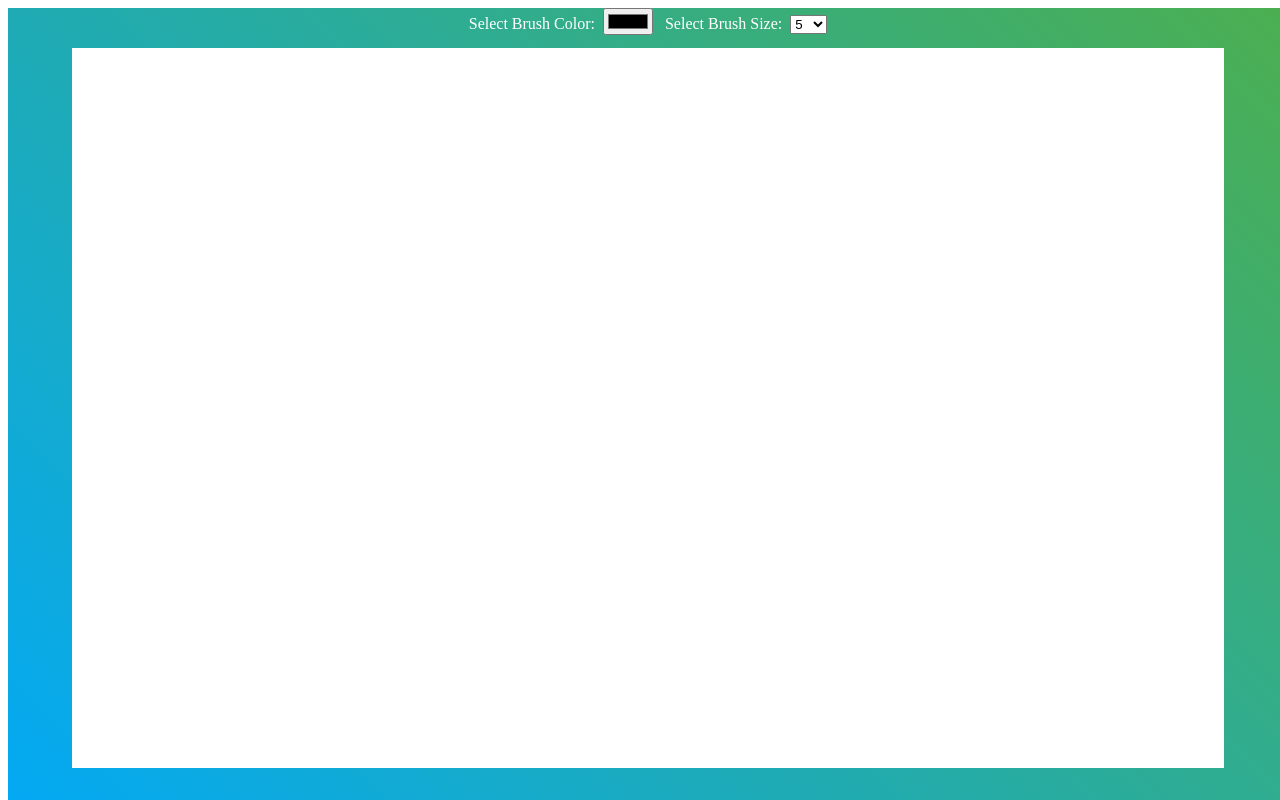
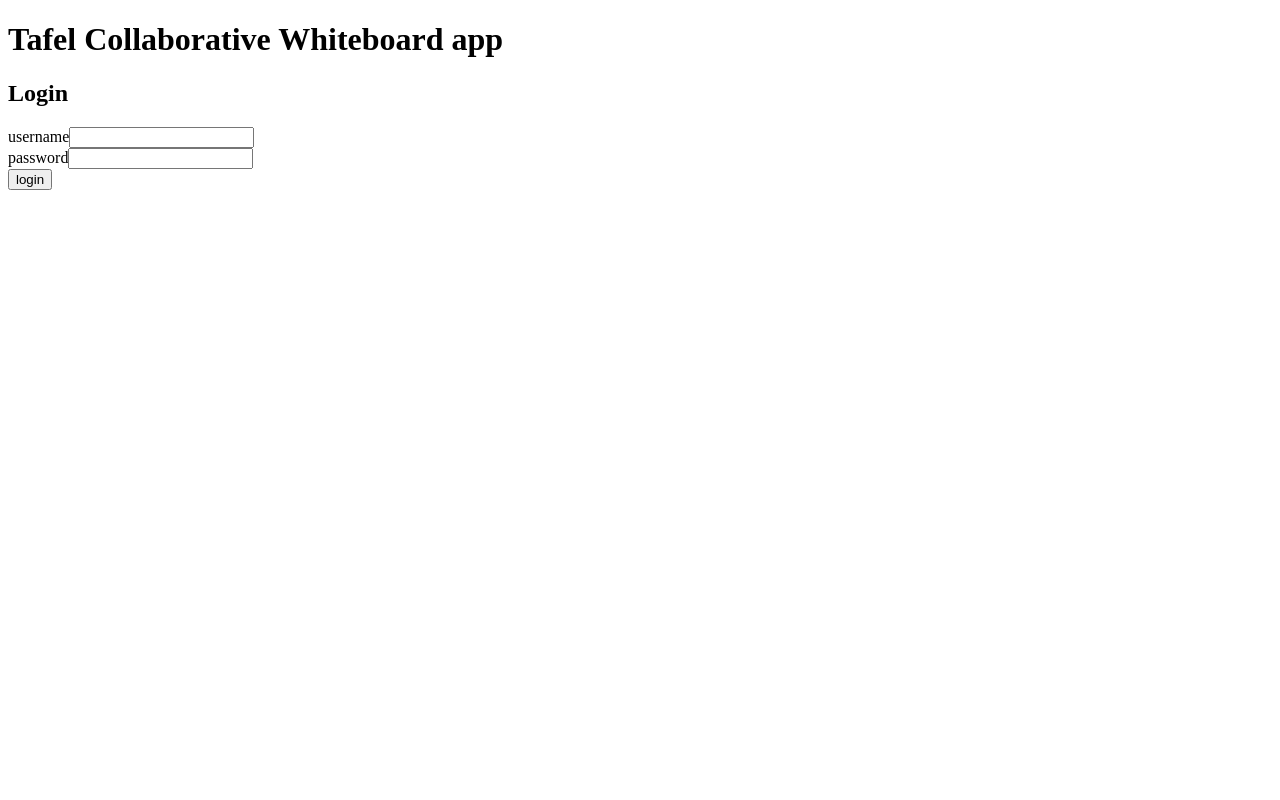
Before and after one commit to RafaelFrKl/tafel-collaborative-whiteboarding-app, a React (Create React App) app in the folder tafel/: page / in a window 1280 px wide. Built offline with nearby package versions, Linux system fonts and the light colour scheme; no server answers.

Commit message:
User Auth and login in frontend

```diff
--- a/tafel/package.json
+++ b/tafel/package.json
@@ -6,6 +6,8 @@
     "@testing-library/jest-dom": "^5.16.5",
     "@testing-library/react": "^13.4.0",
     "@testing-library/user-event": "^13.5.0",
+    "axios": "^1.3.4",
+    "http-proxy-middleware": "^2.0.6",
     "react": "^18.2.0",
     "react-dom": "^18.2.0",
     "react-scripts": "5.0.1",
--- a/tafel/src/App.js
+++ b/tafel/src/App.js
@@ -1,8 +1,68 @@
+import { useState } from 'react'
 import Container from "./components/container/Container";
+import Notification from './components/Notification';
+import LoginForm from './components/LoginForm'
+import loginService from './services/login'
 
 function App() {
+  const [errorMessage, setErrorMessage] = useState(null)
+
+  const [username, setUsername] = useState('')
+  const [password, setPassword] = useState('')
+  const [user, setUser] = useState(null)
+
+    const handleLogin = async (event) => {
+    event.preventDefault()
+    try {
+      const user = await loginService.login({
+        username, password,
+      })
+      loginService.setToken(user.token)
+      window.localStorage.setItem(
+        'loggedNoteappUser', JSON.stringify(user)
+      )
+      setUser(user)
+      setUsername('')
+      setPassword('')
+    } catch (exception) {
+      setErrorMessage('wrong credentials')
+      setTimeout(() => {
+        setErrorMessage(null)
+      }, 5000)
+    }
+  }
+
+  const handleLogout = async (event) => {
+    // Deletes logged in User from local storage
+    window.localStorage.removeItem('loggedNoteappUser')
+    // reload page
+    window.location.reload();
+  }
+
+
   return (
-    <Container></Container>
+    <>
+      <h1>Tafel Collaborative Whiteboard app</h1>
+
+      <Notification message={errorMessage} />
+
+      {!user &&
+          <LoginForm
+            username={username}
+            password={password}
+            handleUsernameChange={({ target }) => setUsername(target.value)}
+            handlePasswordChange={({ target }) => setPassword(target.value)}
+            handleSubmit={handleLogin}
+          />
+      }
+      {user &&
+        <div>
+          <p>{user.name} logged in <button onClick={handleLogout}>logout</button></p>
+          <Container></Container>
+        </div>
+      }
+
+    </>
   );
 }
 
--- /dev/null
+++ b/tafel/src/components/LoginForm.js
@@ -0,0 +1,34 @@
+const LoginForm = ({
+    handleSubmit,
+    handleUsernameChange,
+    handlePasswordChange,
+    username,
+    password
+}) => {
+    return (
+        <div>
+            <h2>Login</h2>
+
+            <form onSubmit={handleSubmit}>
+                <div>
+                    username
+                    <input
+                        value={username}
+                        onChange={handleUsernameChange}
+                    />
+                </div>
+                <div>
+                    password
+                    <input
+                        type="password"
+                        value={password}
+                        onChange={handlePasswordChange}
+                    />
+                </div>
+                <button type="submit">login</button>
+            </form>
+        </div>
+    )
+}
+
+export default LoginForm
--- /dev/null
+++ b/tafel/src/components/Notification.js
@@ -0,0 +1,13 @@
+const Notification = ({ message }) => {
+  if (message === null) {
+    return null
+  }
+
+  return (
+    <div className="error">
+      {message}
+    </div>
+  )
+}
+
+export default Notification
--- /dev/null
+++ b/tafel/src/services/login.js
@@ -0,0 +1,19 @@
+import axios from 'axios'
+const baseUrl = './api/login'
+
+let token = null
+
+const setToken = newToken => {
+  token = `Bearer ${newToken}`
+}
+
+const login = async credentials => {
+    const response = await axios.post(baseUrl, credentials)
+    return response.data
+}
+
+// eslint-disable-next-line import/no-anonymous-default-export
+export default {
+    login,
+    setToken
+}
```
Also changed, not shown: tafel/src/setupProxy.js (added, +11 -0 lines), 1 other file (tests, documents, lock files or other folders).
